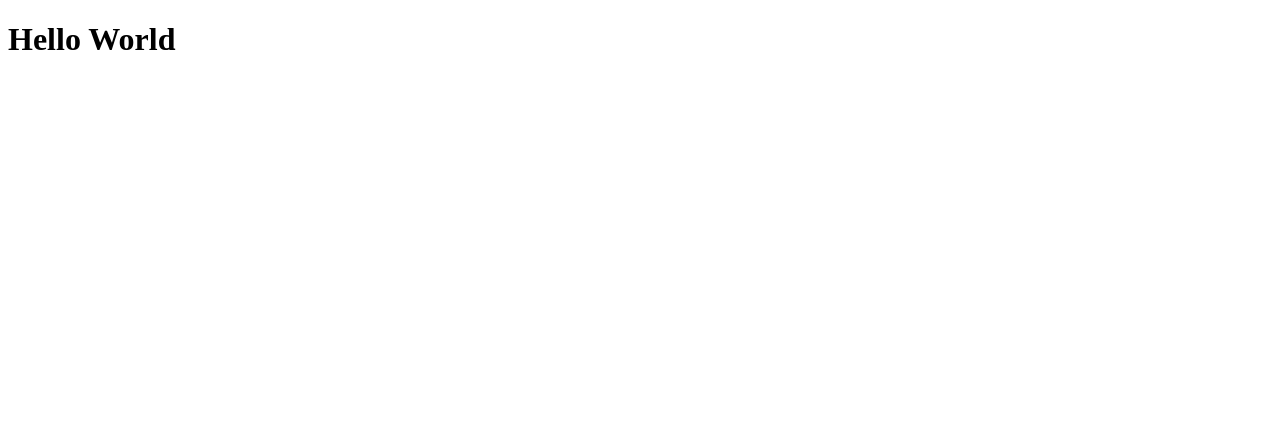
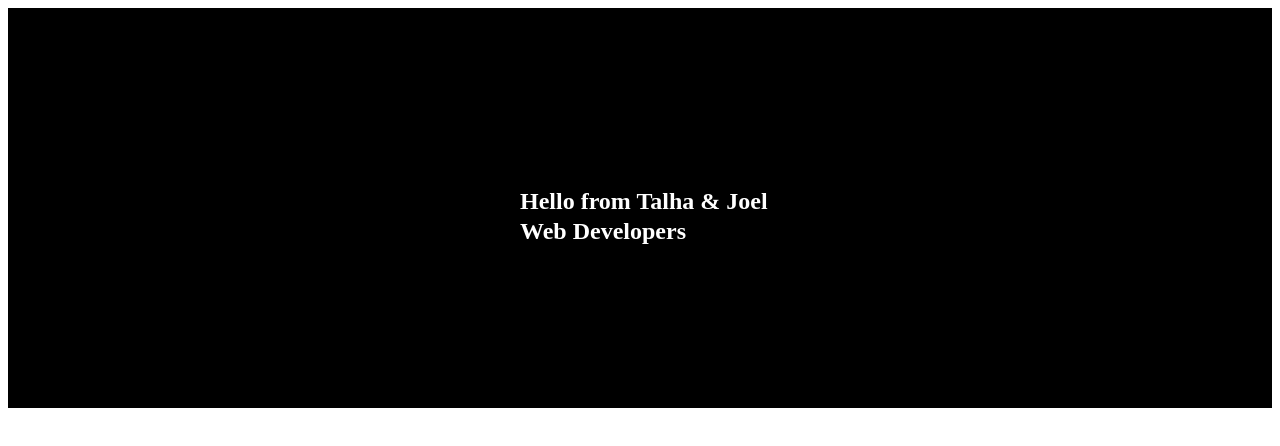
Before and after one commit to joelethan/joel-with-talha, a plain HTML site: page index.html in a window 1280 px wide. Drawn offline with Linux system fonts and the light colour scheme.

Commit message:
protfolio task 1 & 2

```diff
--- a/css/style.css
+++ b/css/style.css
@@ -0,0 +1,30 @@
+.body {
+  margin: 0px;
+}
+
+#welcome-section {
+  background-color: black;
+  width: 100%;
+  height: 400px;
+  text-align: center;
+}
+
+#welcome-section .main-heahing {
+  color: white;
+}
+
+#welcome-section .sub-heading {
+  color: white;
+}
+
+.main-heahing {
+  position: absolute;
+  margin-top: 180px;
+  margin-left: 40%;
+}
+
+.sub-heading {
+  position: absolute;
+  margin-top: 210px;
+  margin-left: 40%;
+}
--- a/index.html
+++ b/index.html
@@ -1,27 +1,17 @@
 <!DOCTYPE html>
-<html lang="en">
+<html>
   <head>
-    <meta charset="UTF-8">
-    <title>Fork Me! FCC: Test Suite Template</title>
+    <meta charset='utf-8'>
+    <meta http-equiv='X-UA-Compatible' content='IE=edge'>
+    <title>Page Title</title>
+    <meta name='viewport' content='width=device-width, initial-scale=1'>
+    <link rel='stylesheet' type='text/css' media='screen' href='main.css'>
     <link rel="stylesheet" href="css/style.css">
   </head>
-
   <body>
-    <script src="https://cdn.freecodecamp.org/testable-projects-fcc/v1/bundle.js"></script>
-
-    <!--
-
-    Hello Camper!
-
-    For now, the test suite only works in Chrome!
-    Please read the README below in the JS Editor before beginning.
-    Feel free to delete this message once you have read it.
-    Good luck and Happy Coding!
-
-    - The freeCodeCamp Team
-
-    -->
-    <h1>Hello World</h1>
-    <script  src="js/index.js"></script>
+    <section id="welcome-section">
+      <h1 class="main-heahing">Hello from Talha & Joel </h1>
+      <h2 class="sub-heading">Web Developers </h2>
+    </section>
   </body>
 </html>
```
